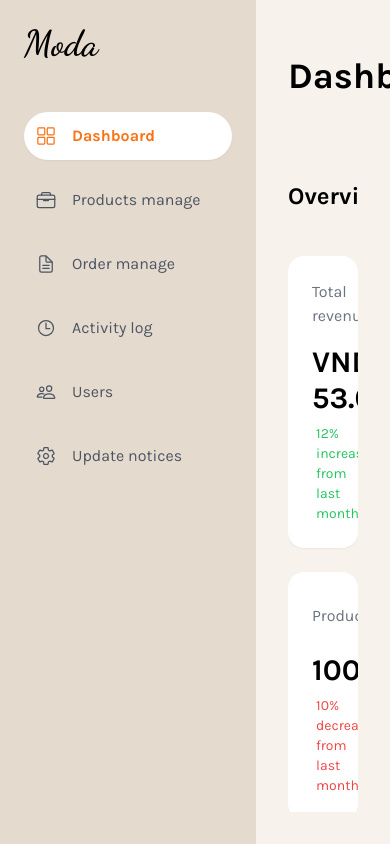
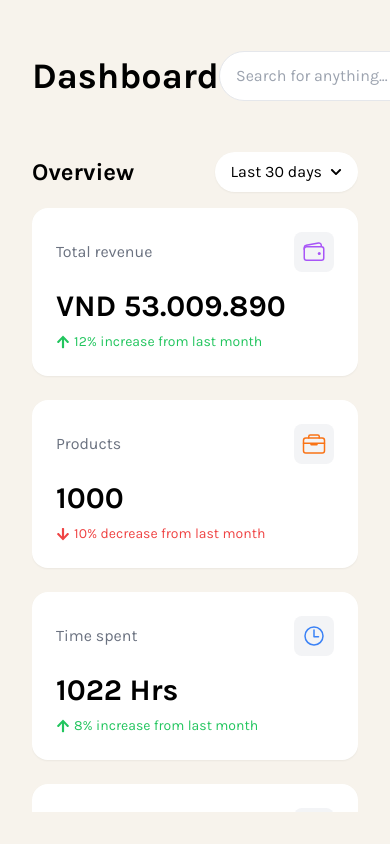
Before and after one commit to Drazod/Moda, a React (Vite) app in the folder FE/: page /dash-board in a window 390 px wide. Built offline with nearby package versions, Linux system fonts and the light colour scheme; a web font is replaced by a local one.

Commit message:
FE dashOM - update, fixed SideNav + Header

```diff
--- a/FE/src/App.jsx
+++ b/FE/src/App.jsx
@@ -7,9 +7,10 @@ import Product from "./layouts/productPage";
 import CartModal from "./layouts/cart";
 import ProfilePage from "./layouts/profilePage";
 
-// Dashboard's layout
+// dash's import
 import DashLayout from "./layouts/dash/dashLayout";
-import DashBoard from "./layouts/dash/dashBoard";
+import DashBoard_Main from "./layouts/dash/dashBoard";
+import DashOM_Main from "./layouts/dash/dashOM.jsx";
 
 const App = () => {
   return (
@@ -21,12 +22,12 @@ const App = () => {
         <Route path="/product" element={<Product/>}/>
         <Route path="/cart" element={<CartModal/>}/>
         <Route path="/profile" element={<ProfilePage />} />
-        {/* Dashboard's Route */}
+        {/* dash's Route */}
         <Route path="/dash-board" element={<DashLayout />}>
-          <Route index element={<DashBoard />} />
-          {/* Other routes for dashboard properties*/}
+          <Route index element={<DashBoard_Main />} />
+          {/* Other routes for dash's properties*/}
+          <Route path="order-manage" element={<DashOM_Main />} />
         </Route>
-
       </Routes>
     </BrowserRouter>
   );
--- /dev/null
+++ b/FE/src/components/dash/dashOM/dashOMTable.jsx
@@ -0,0 +1,79 @@
+import React from 'react';
+import { FaChevronDown } from 'react-icons/fa';
+
+const DashOMTable = () => {
+    const orders = [
+        { id: 1234, customer: 'Nguyen Van A', date: 'Sep 17, 2024', status: 'Completed', price: '200.000' },
+        { id: 1235, customer: 'Nguyen Van A', date: 'Sep 18, 2024', status: 'Completed', price: '200.000' },
+        { id: 1236, customer: 'Nguyen Van A', date: 'Sep 19, 2024', status: 'Completed', price: '200.000' },
+        { id: 1237, customer: 'Nguyen Van A', date: 'Sep 20, 2024', status: 'Completed', price: '200.000' },
+        { id: 1238, customer: 'Nguyen Van A', date: 'Sep 21, 2024', status: 'Completed', price: '200.000' },
+        { id: 1239, customer: 'Nguyen Van A', date: 'Dec 10, 2024', status: 'Prepared', price: '200.000' },
+        { id: 1240, customer: 'Nguyen Van A', date: 'Dec 11, 2024', status: 'On going', price: '200.000' },
+        { id: 1241, customer: 'Nguyen Van A', date: 'Dec 12, 2024', status: 'On going', price: '200.000' },
+    ];
+
+    const getStatusClass = (status) => {
+        switch (status) {
+            case 'Completed':
+                return 'bg-green-100 text-green-700';
+            case 'Prepared':
+                return 'bg-yellow-100 text-yellow-700';
+            case 'On going':
+                return 'bg-orange-100 text-orange-700';
+            default:
+                return 'bg-gray-100 text-gray-700';
+        }
+    };
+
+    return (
+        <div className="bg-white p-6 rounded-2xl shadow-sm w-full">
+            {/* Filter */}
+            <div className="flex justify-end space-x-4 mb-4">
+                <button className="bg-gray-100 px-4 py-2 rounded-full text-sm flex items-center">
+                    Ascending Id <FaChevronDown className="ml-2 text-xs" />
+                </button>
+                <button className="bg-gray-100 px-4 py-2 rounded-full text-sm flex items-center">
+                    Status <FaChevronDown className="ml-2 text-xs" />
+                </button>
+            </div>
+
+            {/* Table */}
+            <table className="w-full text-left">
+                <thead>
+                    <tr className="text-gray-500 border-b">
+                        <th className="py-3 font-medium">Order Id</th>
+                        <th className="py-3 font-medium">Customer name</th>
+                        <th className="py-3 font-medium">Date</th>
+                        <th className="py-3 font-medium">Status</th>
+                        <th className="py-3 font-medium text-right">Price</th>
+                    </tr>
+                </thead>
+                <tbody>
+                    {orders.map((order) => (
+                        <tr key={order.id} className="border-b last:border-b-0">
+                            <td className="py-4 font-semibold">{order.id}</td>
+                            <td className="py-4">{order.customer}</td>
+                            <td className="py-4">{order.date}</td>
+                            <td className="py-4">
+                                <span className={`px-3 py-1 text-sm rounded-full ${getStatusClass(order.status)}`}>
+                                    {order.status}
+                                </span>
+                            </td>
+                            <td className="py-4 text-right">{order.price}</td>
+                        </tr>
+                    ))}
+                </tbody>
+            </table>
+
+            {/* Pagination */}
+            <div className="flex justify-center items-center mt-6 text-gray-600">
+                <span>&lt;&lt;</span>
+                <span className="mx-4 px-3 py-1 bg-orange-100 text-orange-600 rounded-md">1</span>
+                <span>&gt;&gt;</span>
+            </div>
+        </div>
+    );
+};
+
+export default DashOMTable;
--- a/FE/src/components/dash/dashSideNav.jsx
+++ b/FE/src/components/dash/dashSideNav.jsx
@@ -1,42 +1,47 @@
 import React from 'react';
-
-// To be continued
+import { useLocation, Link } from 'react-router-dom'; // useLocation & Link
+// Import icon
 import { IoGridOutline, IoSettingsOutline, IoDocumentTextOutline, IoPeopleOutline, IoTimeOutline, IoBriefcaseOutline, IoEyeOutline } from 'react-icons/io5';
 
 const DashSideNav = () => {
+  const location = useLocation(); // URL
+
   const navItems = [
-    { name: 'Dashboard', icon: <IoGridOutline />, active: true },
-    { name: 'Products manage', icon: <IoBriefcaseOutline /> },
-    { name: 'Order manage', icon: <IoDocumentTextOutline /> },
-    { name: 'Activity log', icon: <IoTimeOutline /> },
-    { name: 'Users', icon: <IoPeopleOutline /> },
-    { name: 'Update notices', icon: <IoSettingsOutline /> },
+    { name: 'Dashboard', path: '/dash-board', icon: <IoGridOutline /> },
+    { name: 'Products manage', path: '/dash-board/products-manage', icon: <IoBriefcaseOutline /> },
+    { name: 'Order manage', path: '/dash-board/order-manage', icon: <IoDocumentTextOutline /> },
+    { name: 'Activity log', path: '/dash-board/activity-log', icon: <IoTimeOutline /> },
+    { name: 'Users manage', path: '/dash-board/users-manage', icon: <IoPeopleOutline /> },
+    { name: 'Update notices', path: '/dash-board/update-notices', icon: <IoSettingsOutline /> },
   ];
 
   return (
-    <div className="h-screen bg-[#E5DACE] w-64 p-6 flex flex-col">
+    <div className="h-screen bg-[#E5DACE] w-64 p-6 flex-col hidden md:flex">
       <h1 className="text-4xl font-dancing font-semibold mb-12">Moda</h1>
 
-      {/* <button className="flex items-center justify-center w-full bg-white text-black py-3 rounded-full shadow-md mb-10">
+      <button className="flex items-center justify-center w-full bg-white text-black py-3 rounded-full shadow-md mb-10">
         <IoEyeOutline className="mr-2" />
-        Something else
-      </button> */}
+        Review Web
+      </button>
 
       <nav className="flex flex-col space-y-4">
-        {navItems.map((item) => (
-          <a
+        {navItems.map((item) => {
+          const isActive = location.pathname === item.path;
+          return (
+            <Link // Unload Link
               key={item.name}
-            href="#"
+              to={item.path}
               className={`flex items-center p-3 rounded-full transition-colors ${
-              item.active
+                isActive
                   ? 'bg-white text-orange-500 font-semibold shadow-sm'
                   : 'text-gray-600 hover:bg-gray-200'
               }`}
             >
               <div className="mr-4 text-xl">{item.icon}</div>
               <span>{item.name}</span>
-          </a>
-        ))}
+            </Link>
+          );
+        })}
       </nav>
     </div>
   );
--- a/FE/src/layouts/dash/dashBoard.jsx
+++ b/FE/src/layouts/dash/dashBoard.jsx
@@ -11,7 +11,7 @@ import { IoWalletOutline, IoBriefcaseOutline, IoTimeOutline, IoPeopleOutline } f
 import { FaChevronDown } from 'react-icons/fa';
 
 // dashBoard
-const DashBoard = () => {
+const DashBoard_Main = () => {
   const overviewData = [
     {
       title: 'Total revenue',
@@ -77,4 +77,4 @@ const DashBoard = () => {
   );
 };
 
-export default DashBoard;
+export default DashBoard_Main;
--- a/FE/src/layouts/dash/dashOM.jsx
+++ b/FE/src/layouts/dash/dashOM.jsx
@@ -0,0 +1,20 @@
+import React from 'react';
+import { FaChevronDown } from 'react-icons/fa';
+import DashOMTable from '../../components/dash/dashOM/dashOMTable';
+
+const DashOM_Main = () => {
+  return (
+    <>
+      <div className="flex items-center justify-between mb-4">
+        <h2 className="text-2xl font-semibold">Order manage</h2>
+        <button className="bg-white px-4 py-2 rounded-full shadow-sm flex items-center text-sm">
+          Last 30 days <FaChevronDown className="ml-2 text-xs" />
+        </button>
+      </div>
+
+      <DashOMTable />
+    </>
+  );
+};
+
+export default DashOM_Main;
```
Lines whose indentation alone changed are shown as unchanged.
